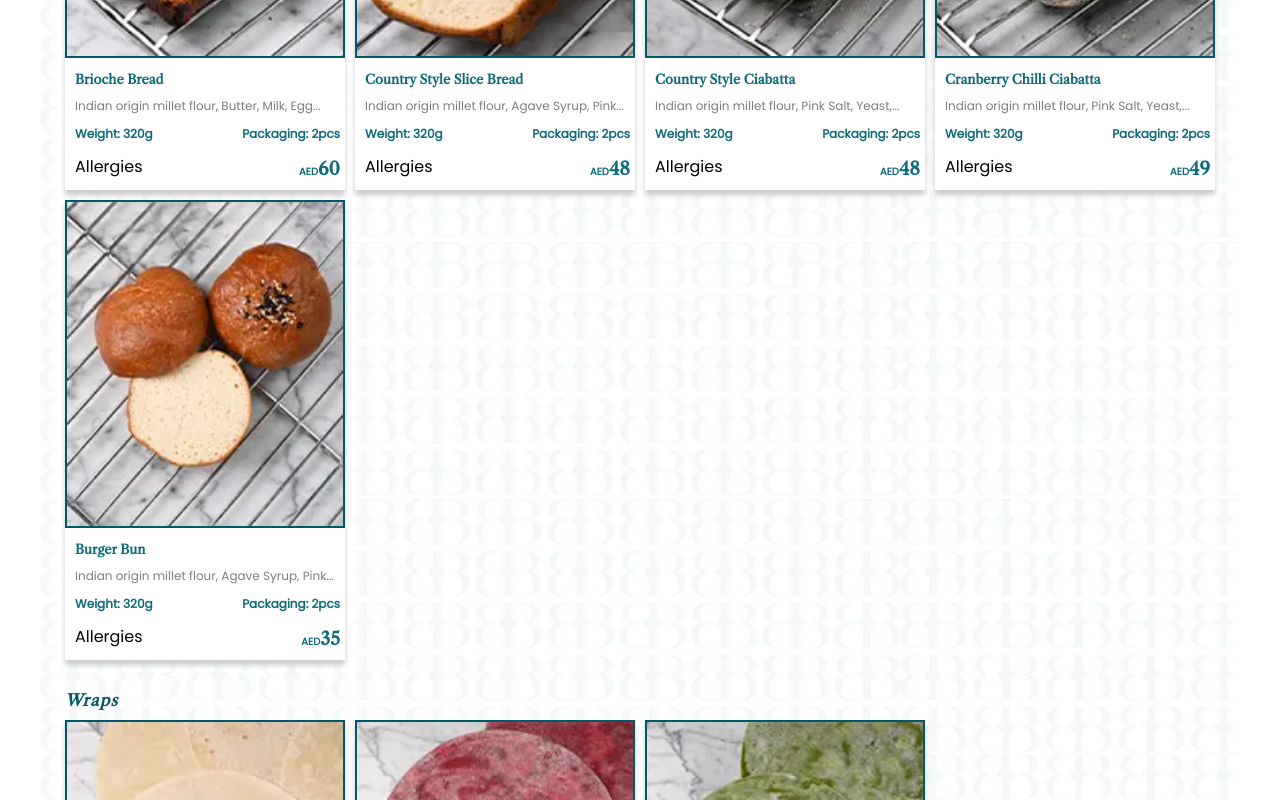
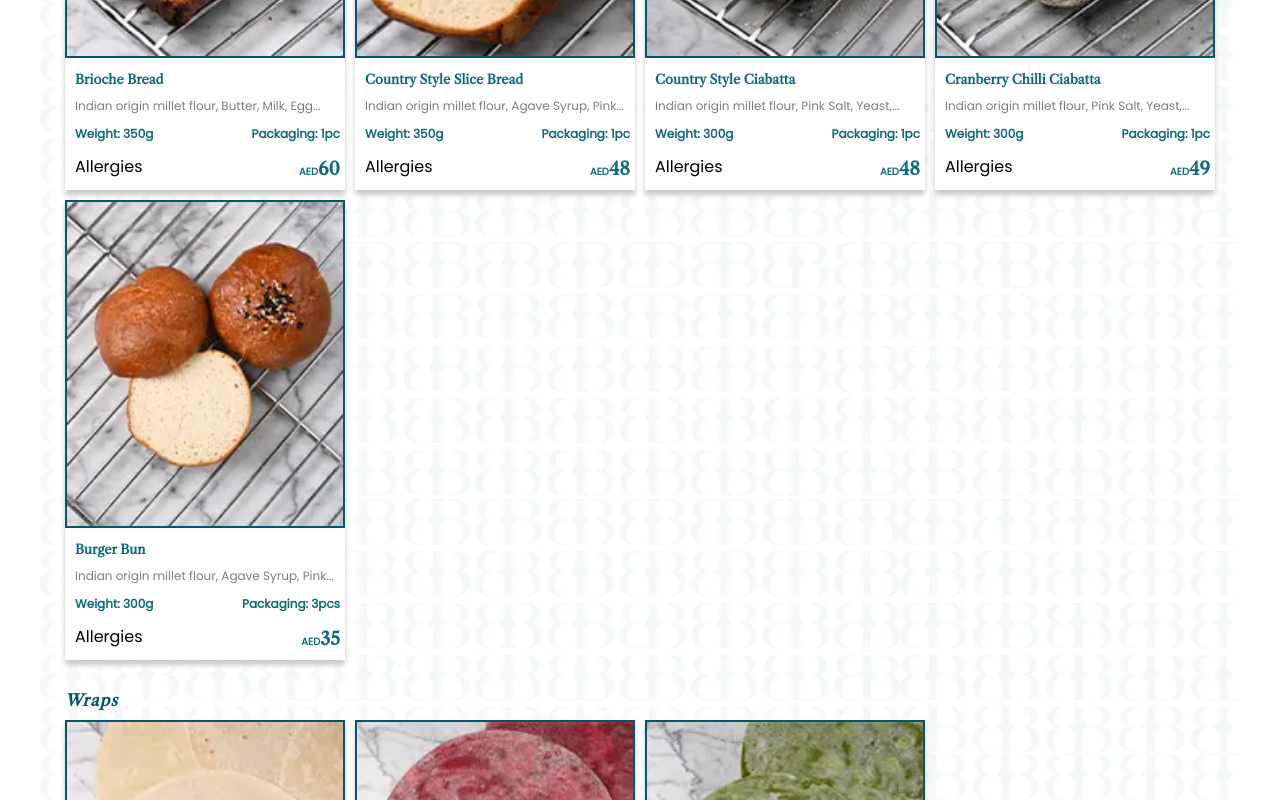
Before and after one commit to rabee-jaramani/Bliss_Bites_B2C, a React (Create React App) app: page / in a window 1280 px wide. Shown: the part 1300-2100 px from the top of the page. Built offline with nearby package versions, Linux system fonts and the light colour scheme.

Commit message:
weight and packaging

```diff
--- a/src/components/ModalPopUp.tsx
+++ b/src/components/ModalPopUp.tsx
@@ -85,6 +85,10 @@
                   {itemDetails.price}
                 </strong>
               </Typography>
+            </div>
+            <div className="yield-packaging-div">
+              <p>Weight: {itemDetails.yield}</p>
+              <p>Packaging: {itemDetails.packaging}</p>
             </div>
             {itemDetails.description ? (
               <Typography
--- a/src/fb_menu/Card.tsx
+++ b/src/fb_menu/Card.tsx
@@ -14,8 +14,8 @@
         </p>
 
         <div className="yield-packaging-div">
-            <p>Weight: 320g</p>
-            <p>Packaging: 2pcs</p>
+            <p>Weight: {item.yield}</p>
+            <p>Packaging: {item.packaging}</p>
         </div>
 
         {/* Allergies and price */}
```
